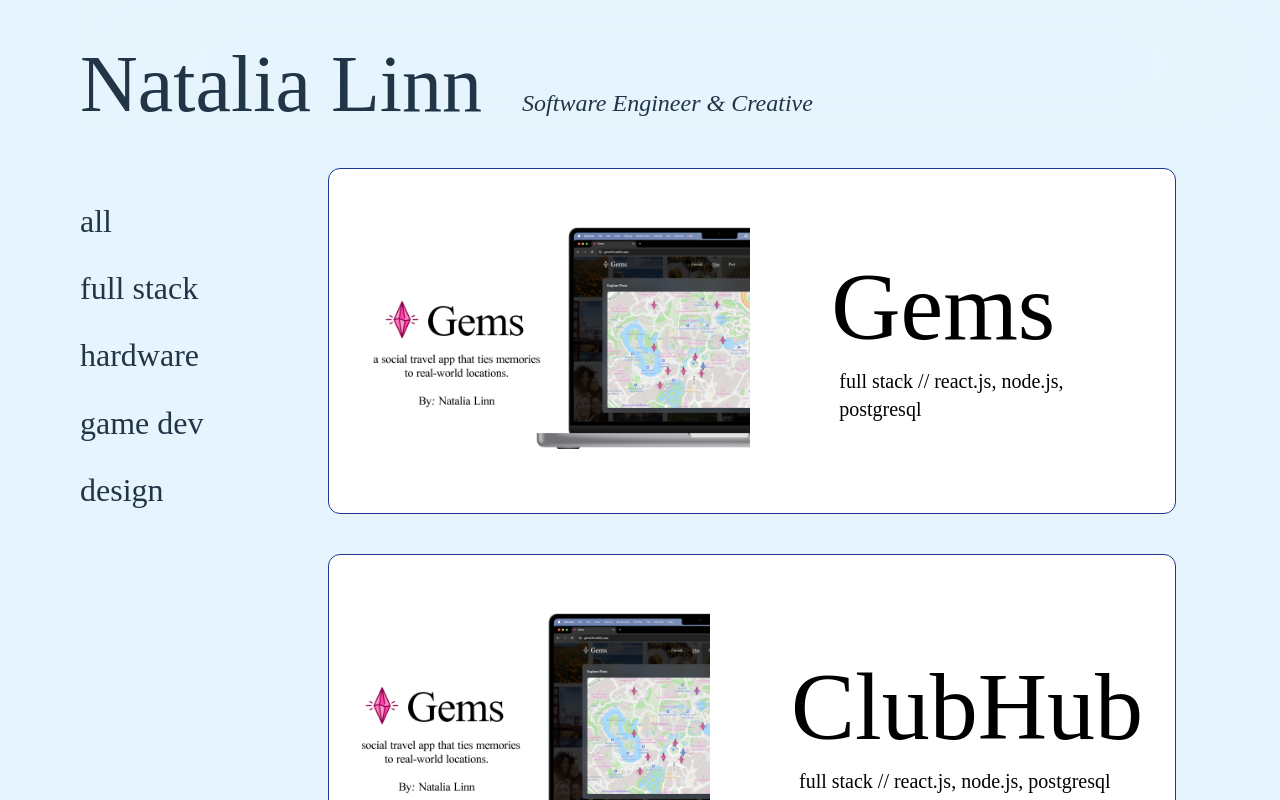
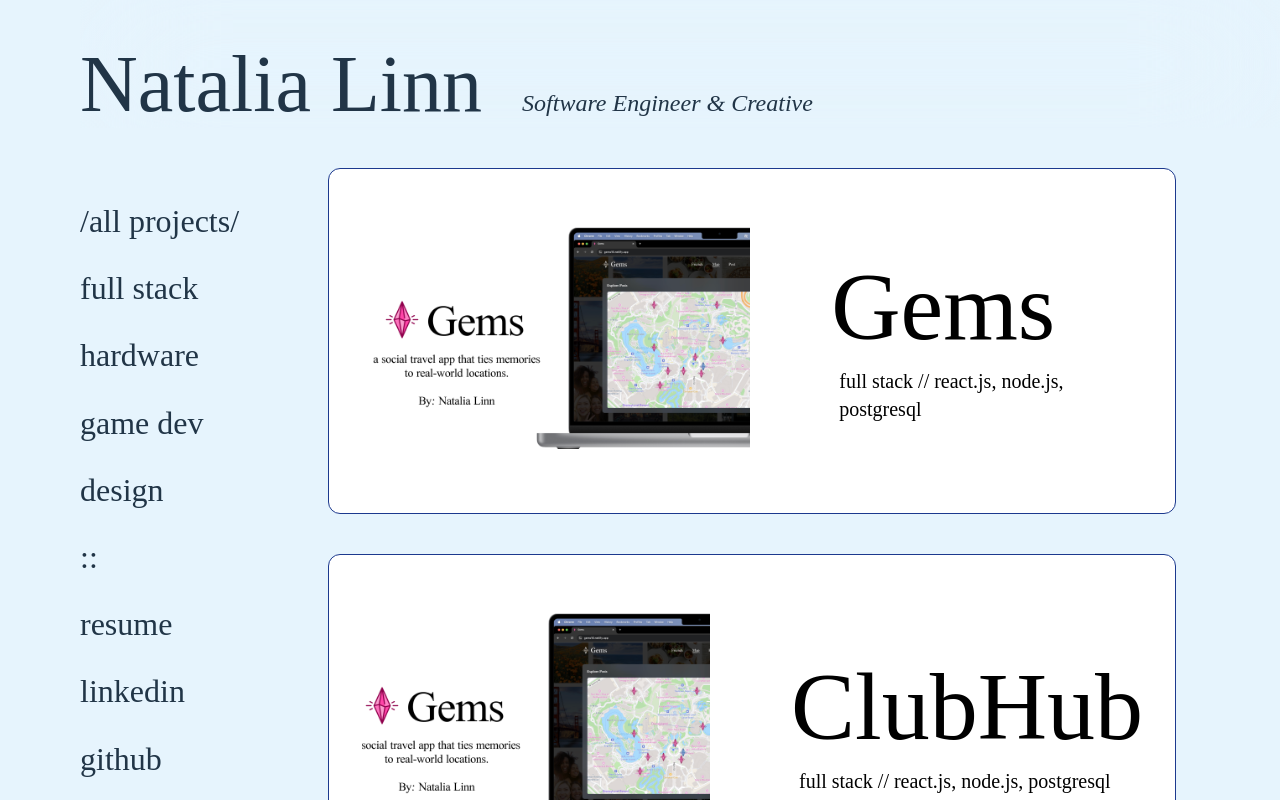
Before and after one commit to yoitsnatalia/yoitsnatalia.github.io, a React (Vite) app in the folder client/: page / in a window 1280 px wide. Shown: the top 800 px of the page. Built offline with nearby package versions, Linux system fonts and the light colour scheme.

Commit message:
second commit

```diff
--- a/client/src/App.jsx
+++ b/client/src/App.jsx
@@ -4,7 +4,7 @@ import HomePage from './pages/HomePage'
 import GemsPage from './pages/GemsPage'
 
 function App() {
-  const [count, setCount] = useState(0)
+  const [page, setPage] = useState('home')
 
   return (
     <div className="flex w-screen h-screen">
@@ -14,9 +14,9 @@ function App() {
             <h2 className="italic">Software Engineer & Creative</h2>
         </header>
 
-        {/* <GemsPage /> */}
+        { page === 'gems' && <GemsPage setPage={setPage}/> }
 
-        <HomePage />
+        { page === 'home' && <HomePage setPage={setPage}/> }
       </div>
     </div>
   )
--- a/client/src/components/ProjectCard.jsx
+++ b/client/src/components/ProjectCard.jsx
@@ -1,6 +1,6 @@
-export default function ProjectCard({ title, description, image }) {
+export default function ProjectCard({ title, description, image, onClick }) {
     return (
-      <div className="card">
+      <div className="card" onClick={onClick}>
         <div className="mr-20">
           {image && (
             <img
--- a/client/src/index.css
+++ b/client/src/index.css
@@ -58,6 +58,7 @@ button {
   background-color: #1a1a1a;
   cursor: pointer;
   transition: border-color 0.25s;
+  color:#f9f9f9
 }
 button:hover {
   border-color: #000342;
@@ -68,11 +69,15 @@ button:focus-visible {
 }
 
 .card {
-  @apply flex flex-row items-center mt-10 text-black bg-[#D7EEFE] rounded-xl hover:shadow-md transition p-6 mb-6
+  @apply flex flex-row items-center mt-10 text-black bg-indigo-100 rounded-xl hover:shadow-md transition p-6 mb-6
+}
+
+.page {
+  @apply flex flex-col mt-35 pt-15 px-40 pb-30 overflow-y-scroll bg-indigo-100 rounded-xl text-black
 }
 
 .header {
-  @apply flex fixed flex-row w-full h-32 pt-10 items-baseline  backdrop-blur-3xl z-50
+  @apply flex fixed flex-row w-full h-32 pt-10 items-baseline backdrop-blur-3xl z-50
 }
 
 @media (prefers-color-scheme: light) {
@@ -81,14 +86,17 @@ button:focus-visible {
     background-color: #E6F4FD;
 
   }
-
   a:hover {
     color: #747bff;
   }
   button {
     background-color: #f9f9f9;
+    color:#000342;
   }
   .card {
-    @apply flex flex-row mt-10 bg-[#ffffff] text-black rounded-xl hover:shadow-md transition p-6 mb-6 border border-blue-900
+    @apply flex cursor-pointer flex-row mt-10 bg-[#ffffff] text-black rounded-xl hover:shadow-md transition p-6 mb-6 border border-blue-900
+  }
+  .page {
+    @apply bg-[#D7EEFE] text-black
   }
 }
--- a/client/src/pages/GemsPage.jsx
+++ b/client/src/pages/GemsPage.jsx
@@ -1,12 +1,12 @@
 import FigmaSlides from "../components/FigmaSlides"
 
 
-export default function GemsPage() {
+export default function GemsPage({setPage}) {
     return (
-        <div className="flex flex-col mt-35 pt-15 px-40 pb-30 overflow-y-scroll bg-[#D7EEFE] rounded-xl">
+        <div className="page">
             <div className="flex flex-row items-baseline justify-between mb-5">
                 <h1>Gems</h1>
-                <h2 className="px-6">back</h2>
+                <h2 className="px-6 cursor-pointer hover:underline" onClick={() => setPage('home')}>back</h2>
             </div>
             <h3 className="px-1">slides to learn more // scroll for links</h3>
             <FigmaSlides />
--- a/client/src/pages/HomePage.jsx
+++ b/client/src/pages/HomePage.jsx
@@ -1,18 +1,23 @@
 import ProjectCard from '../components/ProjectCard'
 import projects from '../projectsData'
 
-export default function HomePage() {
+export default function HomePage({setPage}) {
     return (
         <div className="flex flex-row flex-grow pt-26">
           {/* Sidebar / Tabs */}
           <div className="w-1/5 pt-25 flex justify-start">
             <ul className="fixed space-y-8">
-            <li className="hover:text-gray-300 cursor-pointer">all</li>
+              <li className="hover:text-gray-300 cursor-pointer">/all projects/</li>
               <li className="hover:text-gray-300 cursor-pointer">full stack</li>
               <li className="hover:text-gray-300 cursor-pointer">hardware</li>
               <li className="hover:text-gray-300 cursor-pointer">game dev</li>
               <li className="hover:text-gray-300 cursor-pointer">design</li>
+              <h3>::</h3>
+              <li className="hover:text-gray-300 cursor-pointer">resume</li>
+              <li className="hover:text-gray-300 cursor-pointer">linkedin</li>
+              <li className="hover:text-gray-300 cursor-pointer">github</li>
             </ul>
+
           </div>
 
           {/* Scrollable Content */}
@@ -23,6 +28,7 @@ export default function HomePage() {
                 title={project.title}
                 description={project.description}
                 image={project.image}
+                onClick={() => setPage(project.page)}
               />
             ))}
           </div>
--- a/client/src/projectsData.js
+++ b/client/src/projectsData.js
@@ -2,6 +2,7 @@ import gems from './assets/gems5.png'
 const projects = [
     {
       title: "Gems",
+      page: 'gems',
       description:
         "full stack // react.js, node.js, postgresql",
       image:
@@ -9,6 +10,7 @@ const projects = [
     },
     {
         title: "ClubHub",
+        page: 'clubhub',
         description:
           "full stack // react.js, node.js, postgresql",
         image:
@@ -16,6 +18,7 @@ const projects = [
     },
     {
         title: "Eye Mech",
+        page: 'eyemech',
         description:
           "animatronics // react.js, node.js, postgresql",
         image:
@@ -23,6 +26,7 @@ const projects = [
     },
     {
         title: "Ukulele",
+        page: 'ukulele',
         description:
           "full stack // react.js, node.js, postgresql",
         image:
@@ -30,6 +34,7 @@ const projects = [
     },
     {
         title: "Croptails",
+        page: 'croptails',
         description:
           "full stack // react.js, node.js, postgresql",
         image:
@@ -37,6 +42,7 @@ const projects = [
     },
     {
         title: "Life",
+        page: 'life',
         description:
           "full stack // react.js, node.js, postgresql",
         image:
@@ -44,6 +50,7 @@ const projects = [
     },
     {
         title: "Portfolio",
+        page: 'portfolio',
         description:
           "full stack // react.js, node.js, postgresql",
         image:
@@ -51,6 +58,7 @@ const projects = [
     },
     {
         title: "Portfoliov1",
+        page: 'portfoliov1',
         description:
           "full stack // react.js, node.js, postgresql",
         image:
@@ -58,6 +66,7 @@ const projects = [
     },
     {
         title: "Automata",
+        page: 'automata',
         description:
           "full stack // react.js, node.js, postgresql",
         image:
```
